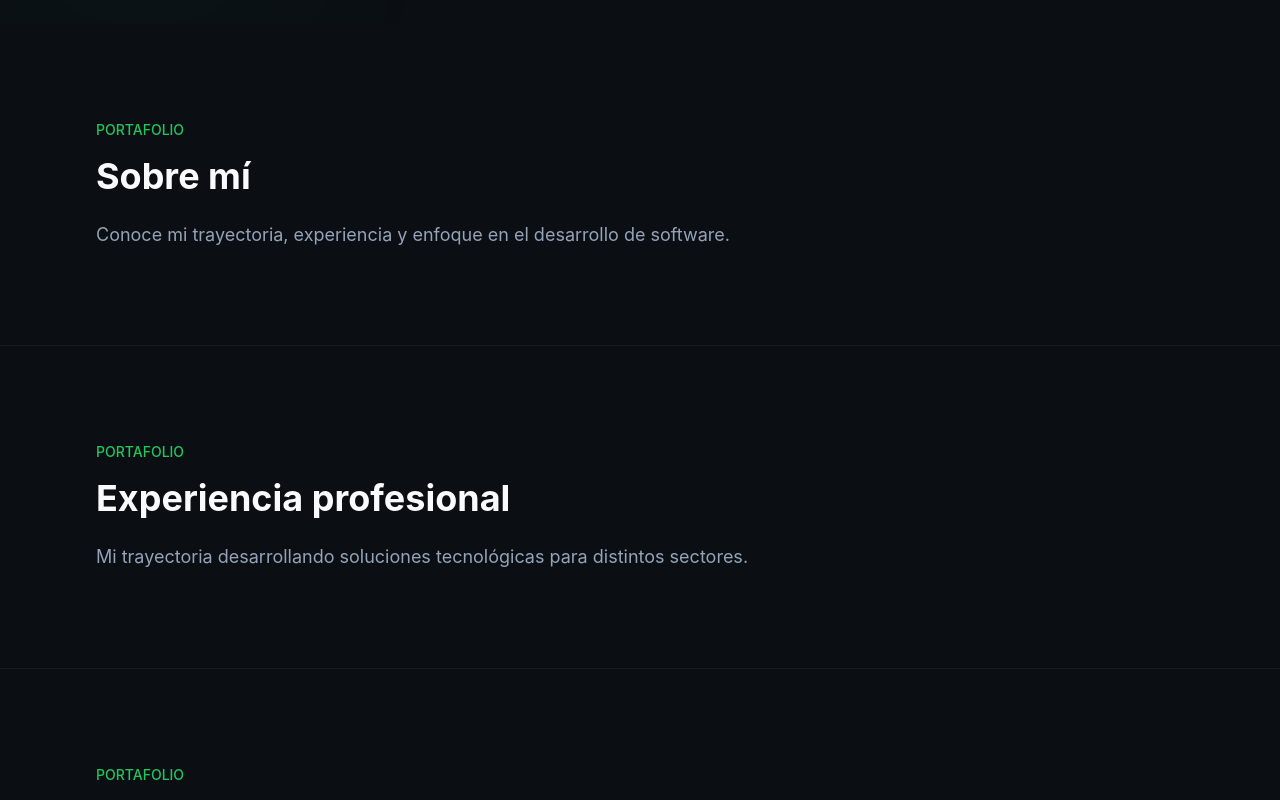
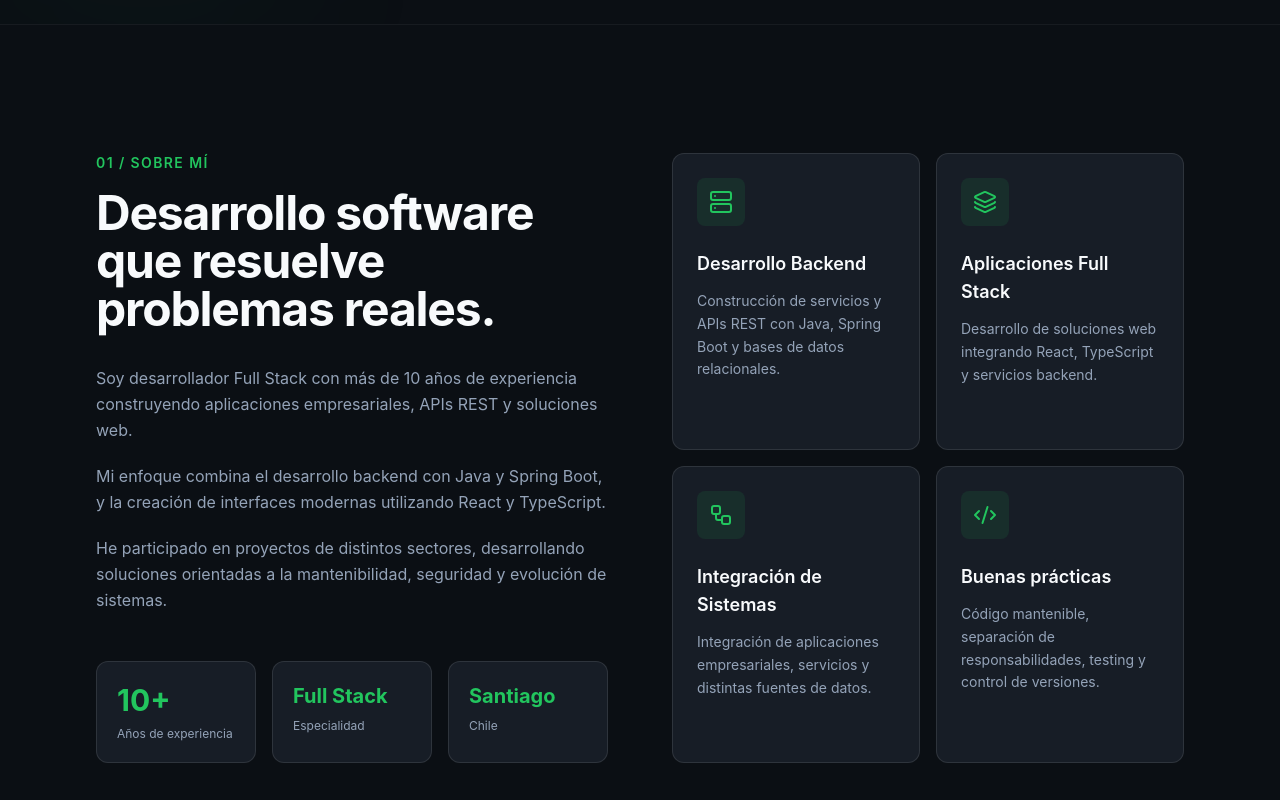
Before and after one commit to diego-alegria/diego-alegria.github.io, a React (Vite) app: page / in a window 1280 px wide. Shown: the part 840-1640 px from the top of the page. Built offline with nearby package versions, Linux system fonts and the light colour scheme.

Commit message:
feat: implement about section with professional profile

```diff
--- /dev/null
+++ b/src/data/profile.ts
@@ -0,0 +1,27 @@
+
+export const profile = {
+  name: 'Diego Alegría',
+  role: 'Full Stack Software Developer',
+  location: 'Santiago, Chile',
+  experienceYears: '10+',
+
+  headline:
+    'Desarrollo software que resuelve problemas reales.',
+
+  description: [
+    'Soy desarrollador Full Stack con más de 10 años de experiencia construyendo aplicaciones empresariales, APIs REST y soluciones web.',
+
+    'Mi enfoque combina el desarrollo backend con Java y Spring Boot, y la creación de interfaces modernas utilizando React y TypeScript.',
+
+    'He participado en proyectos de distintos sectores, desarrollando soluciones orientadas a la mantenibilidad, seguridad y evolución de sistemas.',
+  ],
+
+  specialties: [
+    'Desarrollo Backend',
+    'Aplicaciones Full Stack',
+    'APIs REST',
+    'Integración de Sistemas',
+  ],
+
+  github: 'https://github.com/diego-alegria',
+}
--- a/src/sections/About.tsx
+++ b/src/sections/About.tsx
@@ -1,12 +1,130 @@
 
-import SectionPlaceholder from '../components/ui/SectionPlaceholder'
+import {
+  Code2,
+  Layers3,
+  Server,
+  Workflow,
+} from 'lucide-react'
+
+import Container from '../components/layout/Container'
+import { profile } from '../data/profile'
+
+const specialties = [
+  {
+    title: 'Desarrollo Backend',
+    description:
+      'Construcción de servicios y APIs REST con Java, Spring Boot y bases de datos relacionales.',
+    icon: Server,
+  },
+  {
+    title: 'Aplicaciones Full Stack',
+    description:
+      'Desarrollo de soluciones web integrando React, TypeScript y servicios backend.',
+    icon: Layers3,
+  },
+  {
+    title: 'Integración de Sistemas',
+    description:
+      'Integración de aplicaciones empresariales, servicios y distintas fuentes de datos.',
+    icon: Workflow,
+  },
+  {
+    title: 'Buenas prácticas',
+    description:
+      'Código mantenible, separación de responsabilidades, testing y control de versiones.',
+    icon: Code2,
+  },
+]
 
 export default function About() {
   return (
-    <SectionPlaceholder
+    <section
       id="sobre-mi"
-      title="Sobre mí"
-      description="Conoce mi trayectoria, experiencia y enfoque en el desarrollo de software."
-    />
+      className="scroll-mt-24 border-t border-white/5 py-24 md:py-32"
+    >
+      <Container>
+        <div className="grid gap-16 lg:grid-cols-2">
+
+          {/* Presentación */}
+          <div>
+            <p className="mb-4 text-sm font-semibold tracking-widest text-primary">
+              01 / SOBRE MÍ
+            </p>
+
+            <h2 className="mb-8 text-3xl font-bold tracking-tight md:text-5xl">
+              {profile.headline}
+            </h2>
+
+            <div className="space-y-5">
+              {profile.description.map((paragraph) => (
+                <p
+                  key={paragraph}
+                  className="leading-relaxed text-text-secondary"
+                >
+                  {paragraph}
+                </p>
+              ))}
+            </div>
+
+            {/* Indicadores */}
+            <div className="mt-12 grid grid-cols-2 gap-4 sm:grid-cols-3">
+              <div className="rounded-xl border border-white/10 bg-surface p-5">
+                <p className="mb-2 text-3xl font-bold text-primary">
+                  {profile.experienceYears}
+                </p>
+                <p className="text-xs text-text-secondary">
+                  Años de experiencia
+                </p>
+              </div>
+
+              <div className="rounded-xl border border-white/10 bg-surface p-5">
+                <p className="mb-2 text-xl font-bold text-primary">
+                  Full Stack
+                </p>
+                <p className="text-xs text-text-secondary">
+                  Especialidad
+                </p>
+              </div>
+
+              <div className="rounded-xl border border-white/10 bg-surface p-5">
+                <p className="mb-2 text-xl font-bold text-primary">
+                  Santiago
+                </p>
+                <p className="text-xs text-text-secondary">
+                  Chile
+                </p>
+              </div>
+            </div>
+          </div>
+
+          {/* Especialidades */}
+          <div className="grid gap-4 sm:grid-cols-2">
+            {specialties.map((item) => {
+              const Icon = item.icon
+
+              return (
+                <div
+                  key={item.title}
+                  className="group rounded-xl border border-white/10 bg-surface p-6 transition-all duration-300 hover:-translate-y-1 hover:border-primary/40"
+                >
+                  <div className="mb-6 inline-flex rounded-lg bg-primary/10 p-3 text-primary">
+                    <Icon size={24} />
+                  </div>
+
+                  <h3 className="mb-3 text-lg font-semibold">
+                    {item.title}
+                  </h3>
+
+                  <p className="text-sm leading-relaxed text-text-secondary">
+                    {item.description}
+                  </p>
+                </div>
+              )
+            })}
+          </div>
+
+        </div>
+      </Container>
+    </section>
   )
 }
```
